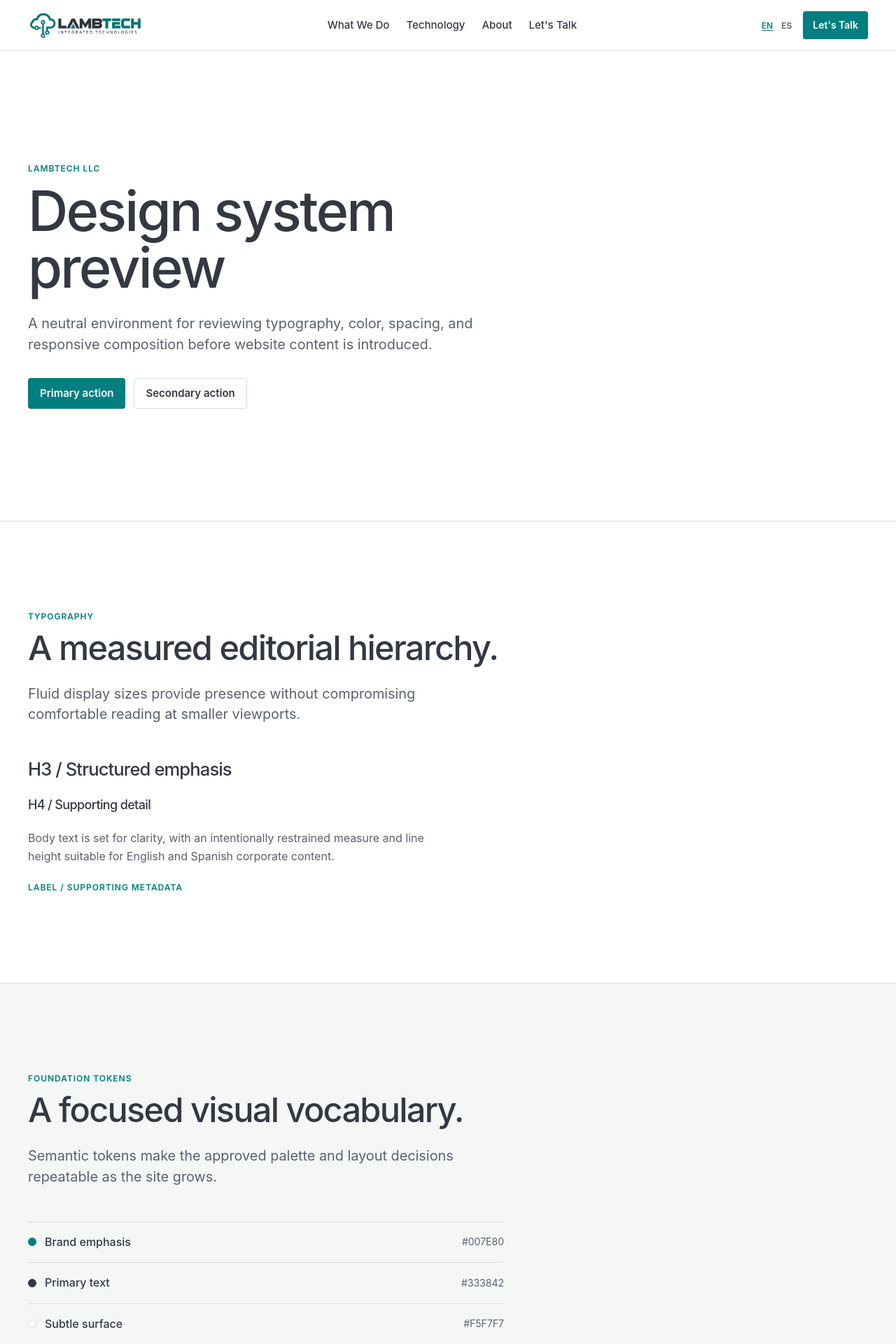
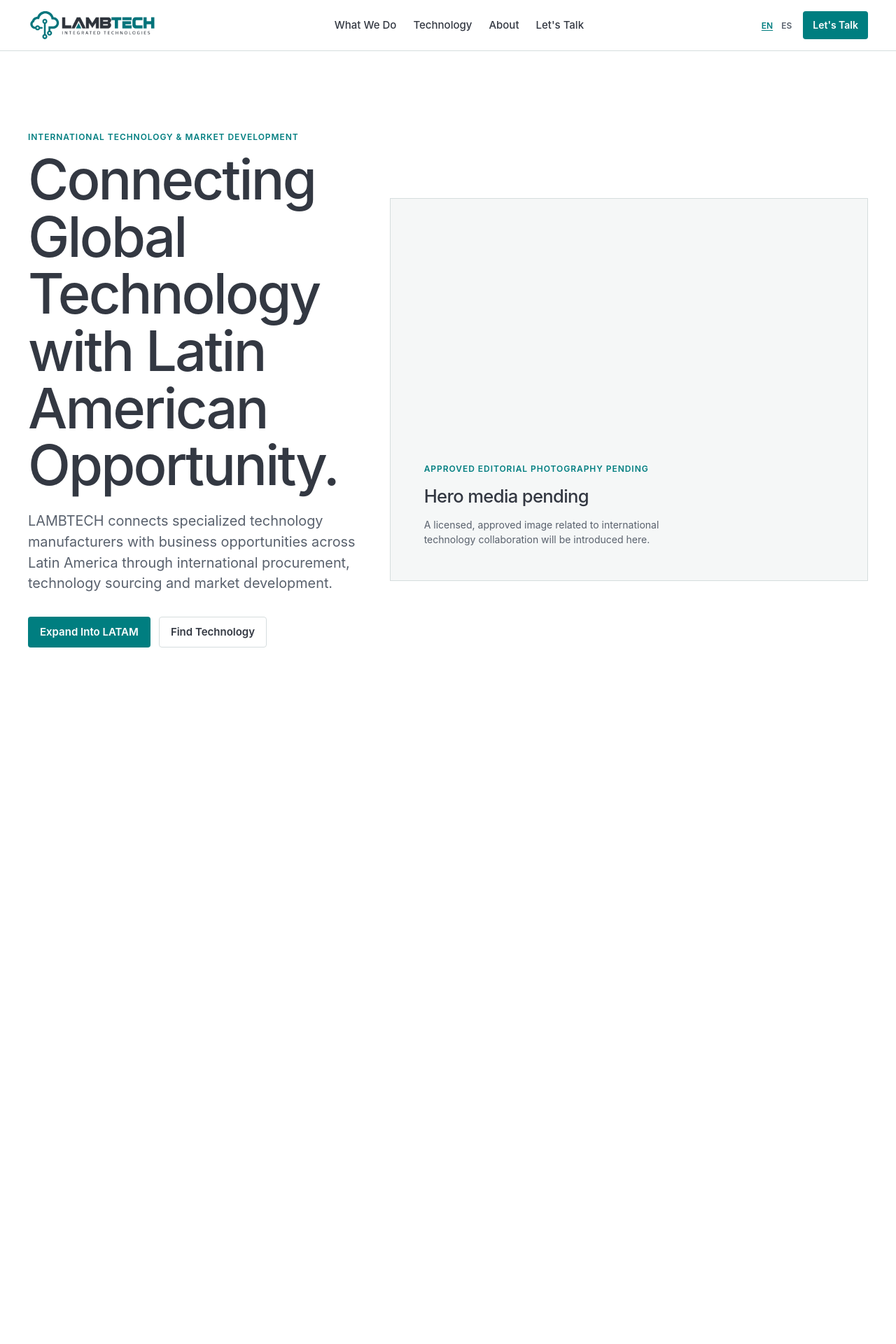
Before and after one commit to allanbarahona-web3/lambtechllc_web, a Next.js app in the folder apps/web/: page /en in a window 1280 px wide. Shown: the top 1920 px of the page at 70% size. After the commit the page ends 1040 px from the top, so only its background shows below. Built offline with nearby package versions, Linux system fonts and the light colour scheme.

Commit message:
feat(web): implement bilingual editorial hero

```diff
--- a/apps/web/src/app/(site)/[locale]/page.tsx
+++ b/apps/web/src/app/(site)/[locale]/page.tsx
@@ -1,8 +1,6 @@
 import { notFound } from "next/navigation";
-import { ButtonLink } from "@/components/design-system/button-link";
-import { Container } from "@/components/design-system/container";
-import { SectionHeading } from "@/components/design-system/section-heading";
 import { CorporateHeader } from "@/components/site/corporate-header";
+import { CorporateHero } from "@/components/site/corporate-hero";
 import { isLocale } from "@/lib/i18n/config";
 import { getTranslation } from "@/lib/i18n/server";
 
@@ -37,76 +35,19 @@ export default async function LocalePreviewPage({ params }: LocalePageProps) {
           whatWeDo: t("header.navigation.whatWeDo"),
         }}
       />
-      <main className="design-preview" id="main-content">
-        <section className="design-preview__intro" aria-labelledby="preview-title">
-          <Container>
-            <SectionHeading
-              eyebrow={t("intro.eyebrow")}
-              level="h1"
-              titleId="preview-title"
-              title={t("intro.title")}
-              description={t("intro.description")}
-            />
-            <div className="design-preview__actions">
-              <ButtonLink href="#type-scale">{t("intro.primaryAction")}</ButtonLink>
-              <ButtonLink href="#foundation-tokens" variant="secondary">
-                {t("intro.secondaryAction")}
-              </ButtonLink>
-            </div>
-          </Container>
-        </section>
-
-        <section className="design-preview__section" id="type-scale">
-          <Container>
-            <SectionHeading
-              eyebrow={t("typography.eyebrow")}
-              title={t("typography.title")}
-              description={t("typography.description")}
-            />
-            <div className="type-specimen" aria-label={t("typography.specimenLabel")}>
-              <h3>{t("typography.h3")}</h3>
-              <h4>{t("typography.h4")}</h4>
-              <p>{t("typography.body")}</p>
-              <p className="label">{t("typography.label")}</p>
-            </div>
-          </Container>
-        </section>
-
-        <section
-          className="design-preview__section design-preview__section--subtle"
-          id="foundation-tokens"
-        >
-          <Container>
-            <SectionHeading
-              eyebrow={t("tokens.eyebrow")}
-              title={t("tokens.title")}
-              description={t("tokens.description")}
-            />
-            <dl className="token-list">
-              <div className="token-list__item">
-                <dt>
-                  <span className="token-list__swatch token-list__swatch--teal" />
-                  {t("tokens.brandEmphasis")}
-                </dt>
-                <dd>#007E80</dd>
-              </div>
-              <div className="token-list__item">
-                <dt>
-                  <span className="token-list__swatch token-list__swatch--charcoal" />
-                  {t("tokens.primaryText")}
-                </dt>
-                <dd>#333842</dd>
-              </div>
-              <div className="token-list__item">
-                <dt>
-                  <span className="token-list__swatch token-list__swatch--surface" />
-                  {t("tokens.subtleSurface")}
-                </dt>
-                <dd>#F5F7F7</dd>
-              </div>
-            </dl>
-          </Container>
-        </section>
+      <main id="main-content">
+        <CorporateHero
+          labels={{
+            eyebrow: t("hero.eyebrow"),
+            headline: t("hero.headline"),
+            mediaDescription: t("hero.media.description"),
+            mediaLabel: t("hero.media.label"),
+            mediaTitle: t("hero.media.title"),
+            primaryCta: t("hero.primaryCta"),
+            secondaryCta: t("hero.secondaryCta"),
+            supportingCopy: t("hero.supportingCopy"),
+          }}
+        />
       </main>
     </>
   );
--- a/apps/web/src/app/globals.css
+++ b/apps/web/src/app/globals.css
@@ -294,7 +294,7 @@ h4 {
 
 .site-header__logo {
   display: block;
-  width: 8.75rem;
+  width: 9.75rem;
   line-height: 0;
 }
 
@@ -403,7 +403,7 @@ h4 {
   }
 
   .site-header__logo {
-    width: 10.25rem;
+    width: 11.5rem;
   }
 
   .site-header__primary-navigation {
@@ -473,93 +473,83 @@ h4 {
   text-underline-offset: 0.2em;
 }
 
-.design-preview__intro {
-  padding-block: clamp(var(--space-9), 13vw, 10rem);
+.corporate-hero {
+  padding-block: clamp(var(--space-8), 9vw, 9rem);
 }
 
-.design-preview__actions {
+.corporate-hero__grid {
+  align-items: center;
+  row-gap: var(--space-7);
+}
+
+.corporate-hero__copy,
+.corporate-hero__media {
+  grid-column: 1 / -1;
+}
+
+.corporate-hero__copy {
+  max-width: var(--prose-max);
+}
+
+.corporate-hero h1 {
+  margin-top: var(--space-3);
+}
+
+.corporate-hero__supporting-copy {
+  max-width: 39rem;
+  margin-top: var(--space-5);
+  color: var(--color-text-secondary);
+  font-size: clamp(1.125rem, 1.55vw, 1.375rem);
+  line-height: 1.5;
+}
+
+.corporate-hero__actions {
   display: flex;
   flex-wrap: wrap;
   gap: var(--space-3);
   margin-top: var(--space-6);
 }
 
-.design-preview__section {
-  padding-block: clamp(var(--space-8), 10vw, var(--space-10));
-  border-top: var(--border-width) solid var(--color-border-subtle);
+.corporate-hero__actions .button-link:disabled {
+  cursor: not-allowed;
 }
 
-.design-preview__section--subtle {
+.corporate-hero__media-placeholder {
+  display: flex;
+  flex-direction: column;
+  justify-content: flex-end;
+  aspect-ratio: 5 / 4;
+  min-height: 17.5rem;
+  padding: clamp(var(--space-5), 4vw, var(--space-7));
   background: var(--color-surface-subtle);
+  border: var(--border-width) solid var(--color-border-subtle);
 }
 
-.type-specimen {
-  display: grid;
-  max-width: var(--prose-max);
-  gap: var(--space-5);
-  margin-top: var(--space-7);
+.corporate-hero__media-title {
+  max-width: 18rem;
+  margin-top: var(--space-4);
+  color: var(--color-text-primary);
+  font-size: clamp(1.375rem, 2vw, 1.875rem);
+  font-weight: 500;
+  letter-spacing: -0.025em;
+  line-height: 1.15;
 }
 
-.type-specimen p:not(.label) {
-  max-width: 38rem;
+.corporate-hero__media-description {
+  max-width: 24rem;
+  margin-top: var(--space-4);
   color: var(--color-text-secondary);
+  font-size: 0.875rem;
+  line-height: 1.5;
 }
 
-.token-list {
-  display: grid;
-  max-width: var(--prose-max);
-  margin-top: var(--space-7);
-  border-top: var(--border-width) solid var(--color-border-subtle);
-}
+@media (min-width: 64rem) {
+  .corporate-hero__copy {
+    grid-column: span 5;
+  }
 
-.token-list__item {
-  display: flex;
-  align-items: center;
-  justify-content: space-between;
-  gap: var(--space-5);
-  padding-block: var(--space-4);
-  border-bottom: var(--border-width) solid var(--color-border-subtle);
-}
-
-.token-list dt {
-  display: inline-flex;
-  align-items: center;
-  gap: var(--space-3);
-  font-weight: 500;
-}
-
-.token-list dd {
-  margin: 0;
-  color: var(--color-text-secondary);
-  font-size: 0.875rem;
-}
-
-.token-list__swatch {
-  width: 0.75rem;
-  height: 0.75rem;
-  border: var(--border-width) solid var(--color-border-subtle);
-  border-radius: 50%;
-}
-
-.token-list__swatch--teal {
-  border-color: var(--color-brand-teal);
-  background: var(--color-brand-teal);
-}
-
-.token-list__swatch--charcoal {
-  border-color: var(--color-text-primary);
-  background: var(--color-text-primary);
-}
-
-.token-list__swatch--surface {
-  background: var(--color-surface-base);
-}
-
-@media (max-width: 30rem) {
-  .token-list__item {
-    align-items: flex-start;
-    flex-direction: column;
-    gap: var(--space-2);
+  .corporate-hero__media {
+    grid-column: span 7;
   }
 }
 
--- /dev/null
+++ b/apps/web/src/components/site/corporate-hero.tsx
@@ -0,0 +1,46 @@
+import { Container } from "@/components/design-system/container";
+
+type CorporateHeroProps = {
+  labels: {
+    eyebrow: string;
+    headline: string;
+    mediaDescription: string;
+    mediaLabel: string;
+    mediaTitle: string;
+    primaryCta: string;
+    secondaryCta: string;
+    supportingCopy: string;
+  };
+};
+
+export function CorporateHero({ labels }: CorporateHeroProps) {
+  return (
+    <section aria-labelledby="hero-title" className="corporate-hero">
+      <Container>
+        <div className="corporate-hero__grid layout-grid">
+          <div className="corporate-hero__copy">
+            <p className="eyebrow">{labels.eyebrow}</p>
+            <h1 id="hero-title">{labels.headline}</h1>
+            <p className="corporate-hero__supporting-copy">{labels.supportingCopy}</p>
+            <div className="corporate-hero__actions">
+              <button className="button-link button-link--primary" disabled type="button">
+                {labels.primaryCta}
+              </button>
+              <button className="button-link button-link--secondary" disabled type="button">
+                {labels.secondaryCta}
+              </button>
+            </div>
+          </div>
+
+          <div className="corporate-hero__media">
+            <div className="corporate-hero__media-placeholder">
+              <p className="label">{labels.mediaLabel}</p>
+              <p className="corporate-hero__media-title">{labels.mediaTitle}</p>
+              <p className="corporate-hero__media-description">{labels.mediaDescription}</p>
+            </div>
+          </div>
+        </div>
+      </Container>
+    </section>
+  );
+}
--- a/apps/web/src/locales/en/preview.json
+++ b/apps/web/src/locales/en/preview.json
@@ -1,7 +1,7 @@
 {
   "metadata": {
-    "title": "Design System Preview | LAMBTECH LLC",
-    "description": "LAMBTECH LLC design system preview."
+    "title": "LAMBTECH LLC | International Technology & Market Development",
+    "description": "LAMBTECH connects specialized technology manufacturers with opportunities across Latin America through international procurement, technology sourcing and market development."
   },
   "accessibility": {
     "skipToContent": "Skip to content"
@@ -25,29 +25,16 @@
       "contact": "Let's Talk"
     }
   },
-  "intro": {
-    "eyebrow": "LAMBTECH LLC",
-    "title": "Design system preview",
-    "description": "A neutral environment for reviewing typography, color, spacing, and responsive composition before website content is introduced.",
-    "primaryAction": "Primary action",
-    "secondaryAction": "Secondary action"
-  },
-  "typography": {
-    "eyebrow": "Typography",
-    "title": "A measured editorial hierarchy.",
-    "description": "Fluid display sizes provide presence without compromising comfortable reading at smaller viewports.",
-    "specimenLabel": "Typography scale preview",
-    "h3": "H3 / Structured emphasis",
-    "h4": "H4 / Supporting detail",
-    "body": "Body text is set for clarity, with an intentionally restrained measure and line height suitable for English and Spanish corporate content.",
-    "label": "Label / Supporting metadata"
-  },
-  "tokens": {
-    "eyebrow": "Foundation tokens",
-    "title": "A focused visual vocabulary.",
-    "description": "Semantic tokens make the approved palette and layout decisions repeatable as the site grows.",
-    "brandEmphasis": "Brand emphasis",
-    "primaryText": "Primary text",
-    "subtleSurface": "Subtle surface"
+  "hero": {
+    "eyebrow": "International Technology & Market Development",
+    "headline": "Connecting Global Technology with Latin American Opportunity.",
+    "supportingCopy": "LAMBTECH connects specialized technology manufacturers with business opportunities across Latin America through international procurement, technology sourcing and market development.",
+    "primaryCta": "Expand Into LATAM",
+    "secondaryCta": "Find Technology",
+    "media": {
+      "label": "Approved editorial photography pending",
+      "title": "Hero media pending",
+      "description": "A licensed, approved image related to international technology collaboration will be introduced here."
+    }
   }
 }
--- a/apps/web/src/locales/es/preview.json
+++ b/apps/web/src/locales/es/preview.json
@@ -1,7 +1,7 @@
 {
   "metadata": {
-    "title": "Vista previa del sistema de diseño | LAMBTECH LLC",
-    "description": "Vista previa del sistema de diseño de LAMBTECH LLC."
+    "title": "LAMBTECH LLC | Tecnología Internacional y Desarrollo de Mercados",
+    "description": "LAMBTECH conecta fabricantes de tecnología especializada con oportunidades comerciales en América Latina mediante compras internacionales, búsqueda de tecnología y desarrollo de mercados."
   },
   "accessibility": {
     "skipToContent": "Saltar al contenido"
@@ -25,29 +25,16 @@
       "contact": "Hablemos"
     }
   },
-  "intro": {
-    "eyebrow": "LAMBTECH LLC",
-    "title": "Vista previa del sistema de diseño",
-    "description": "Un entorno neutral para revisar tipografía, color, espaciado y composición adaptable antes de incorporar el contenido del sitio web.",
-    "primaryAction": "Acción principal",
-    "secondaryAction": "Acción secundaria"
-  },
-  "typography": {
-    "eyebrow": "Tipografía",
-    "title": "Una jerarquía editorial medida.",
-    "description": "Los tamaños fluidos para titulares aportan presencia sin comprometer una lectura cómoda en pantallas pequeñas.",
-    "specimenLabel": "Vista previa de la escala tipográfica",
-    "h3": "H3 / Énfasis estructurado",
-    "h4": "H4 / Detalle de apoyo",
-    "body": "El texto de cuerpo está diseñado para aportar claridad, con una medida deliberadamente contenida y una interlínea adecuada para contenido corporativo en inglés y español.",
-    "label": "Etiqueta / Metadatos de apoyo"
-  },
-  "tokens": {
-    "eyebrow": "Tokens de base",
-    "title": "Un vocabulario visual enfocado.",
-    "description": "Los tokens semánticos hacen repetibles las decisiones aprobadas de paleta y composición a medida que el sitio evoluciona.",
-    "brandEmphasis": "Énfasis de marca",
-    "primaryText": "Texto principal",
-    "subtleSurface": "Superficie sutil"
+  "hero": {
+    "eyebrow": "Tecnología Internacional y Desarrollo de Mercados",
+    "headline": "Conectamos la tecnología global con las oportunidades de América Latina.",
+    "supportingCopy": "LAMBTECH conecta fabricantes de tecnología especializada con oportunidades comerciales en América Latina mediante compras internacionales, búsqueda de tecnología y desarrollo de mercados.",
+    "primaryCta": "Expandirse a Latinoamérica",
+    "secondaryCta": "Encontrar tecnología",
+    "media": {
+      "label": "Fotografía editorial aprobada pendiente",
+      "title": "Medio principal pendiente",
+      "description": "Aquí se incorporará una imagen autorizada y con licencia relacionada con la colaboración tecnológica internacional."
+    }
   }
 }
```
